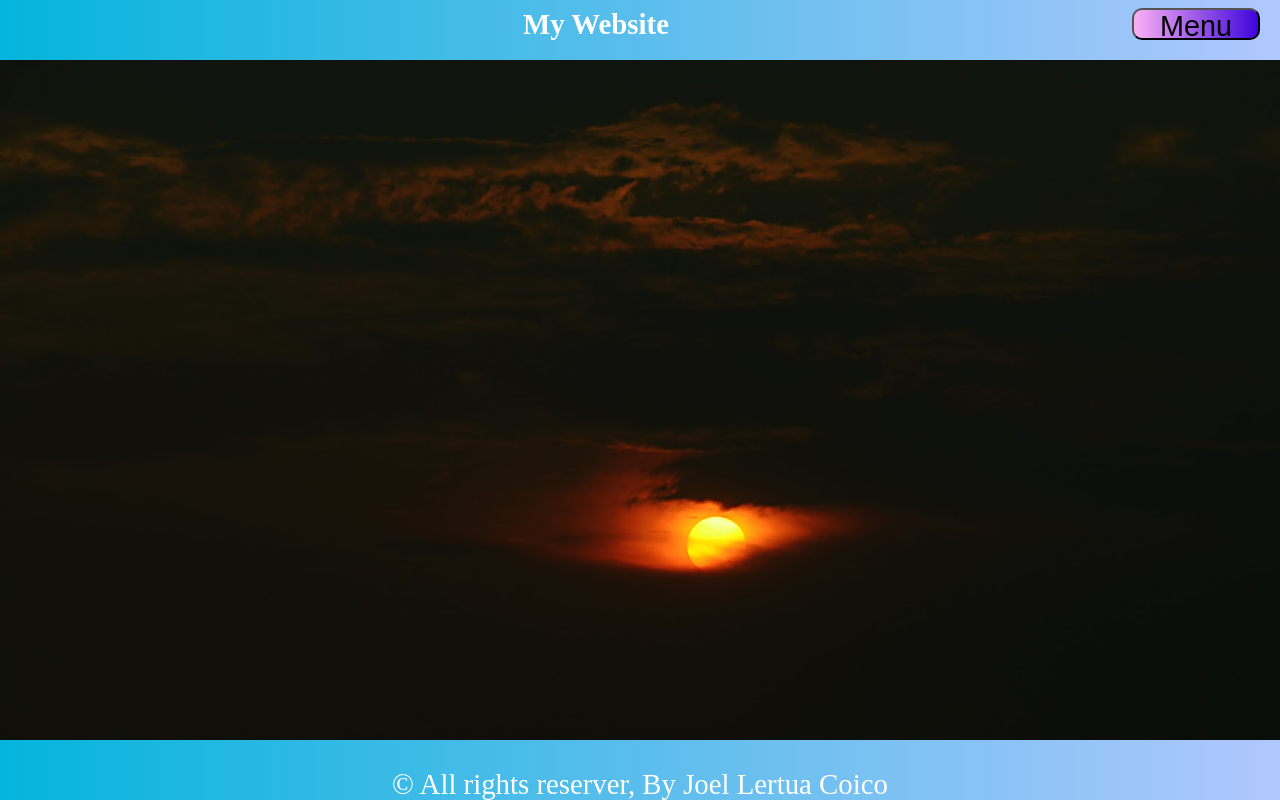
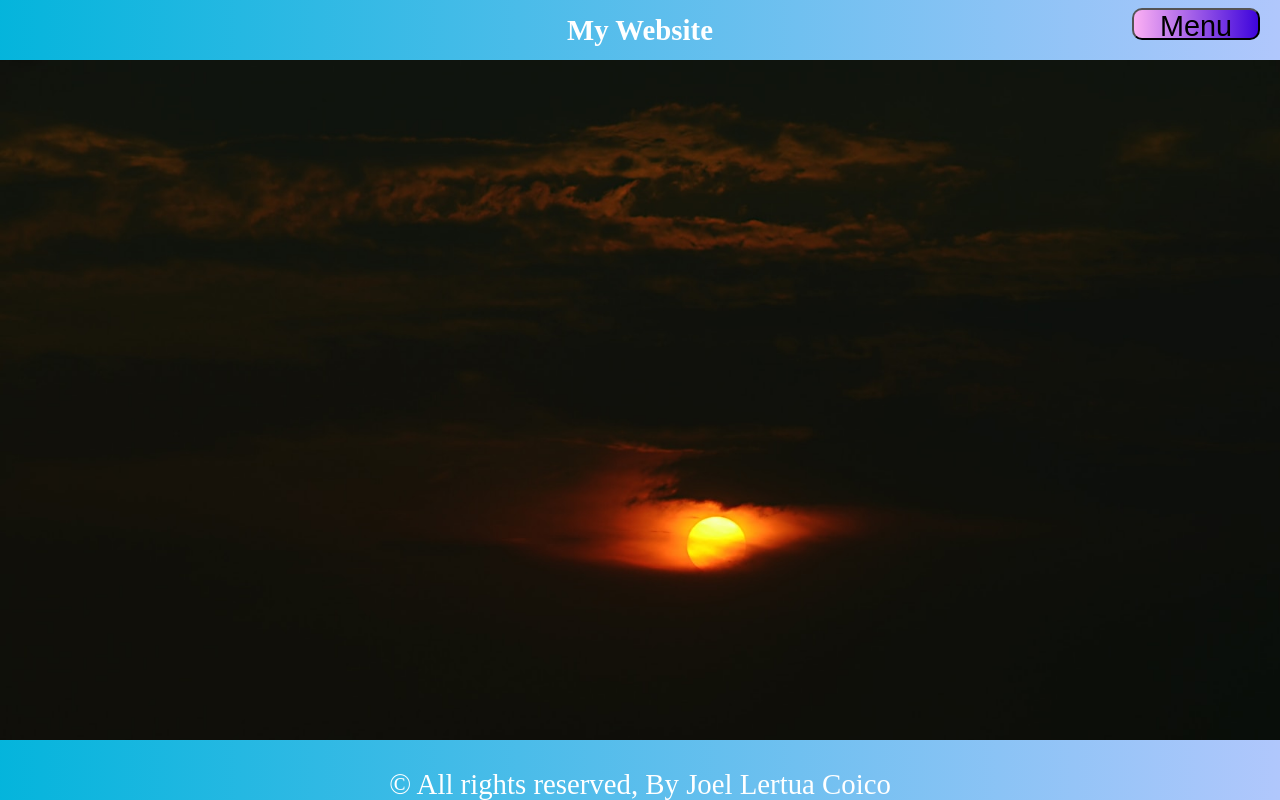
Before and after one commit to JoelCoico25/CSS_Notes, a plain HTML site: page lesson_8/exercises/exercise_2/index.html in a window 1280 px wide. Drawn offline with Linux system fonts and the light colour scheme.

```diff
--- a/lesson_8/exercises/exercise_2/index.html
+++ b/lesson_8/exercises/exercise_2/index.html
@@ -35,7 +35,7 @@
         </section>
     </main>
     <footer class="footer">
-        <p>&copy; All rights reserver, By Joel Lertua Coico</p>
+        <p>&copy; All rights reserved, By Joel Lertua Coico</p>
     </footer>
 </body>
 </html>
--- a/lesson_8/exercises/exercise_2/style.css
+++ b/lesson_8/exercises/exercise_2/style.css
@@ -23,10 +23,11 @@ html{
 
 .header h2{
     position: absolute;
-    width: 90%;
+    width: 70%;
     height: 4vh;
+    inset: 0;
+    margin: auto;
     font-size: 1.8rem;
-    left: 20px;
     border-radius: 10px;
     text-align: center;
 }
```
